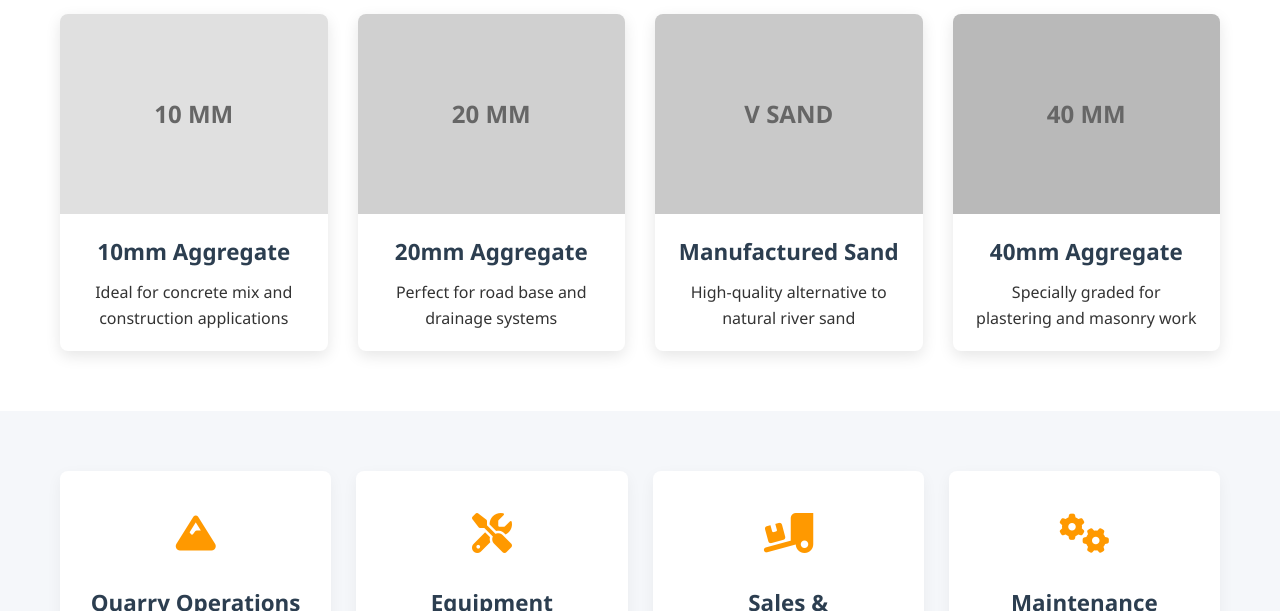
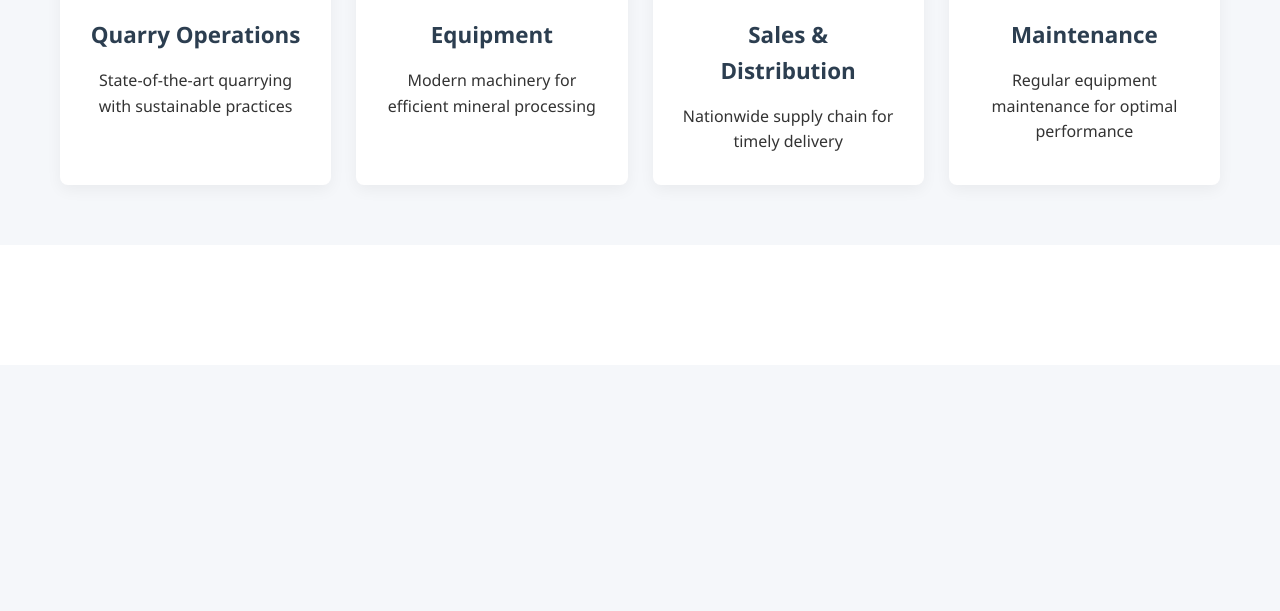
Before and after one commit to bimal-bp/SGX_ERP_DEMO, a plain HTML site: page index.html in a window 1280 px wide. Shown: the part 599-1210 px from the top of the page. After the commit the page ends 964 px from the top, so only its background shows below. Drawn offline with Linux system fonts and the light colour scheme.

Commit message:
Update index.html

```diff
--- a/index.html
+++ b/index.html
@@ -331,45 +331,6 @@
         </div>
     </section>
 
-    <!-- Products Section -->
-    <section class="products">
-        <div class="container">
-            <h2 class="section-title">Our Products</h2>
-            <div class="product-grid">
-                <div class="product-card">
-                    <div class="product-img" style="background-color: #e0e0e0;">10 MM</div>
-                    <div class="product-info">
-                        <h3>10mm Aggregate</h3>
-                        <p>Ideal for concrete mix and construction applications</p>
-                    </div>
-                </div>
-
-                <div class="product-card">
-                    <div class="product-img" style="background-color: #d0d0d0;">20 MM</div>
-                    <div class="product-info">
-                        <h3>20mm Aggregate</h3>
-                        <p>Perfect for road base and drainage systems</p>
-                    </div>
-                </div>
-
-                <div class="product-card">
-                    <div class="product-img" style="background-color: #c9c9c9;">V SAND</div>
-                    <div class="product-info">
-                        <h3>Manufactured Sand</h3>
-                        <p>High-quality alternative to natural river sand</p>
-                    </div>
-                </div>
-
-                <div class="product-card">
-                    <div class="product-img" style="background-color: #b9b9b9;">40 MM</div>
-                    <div class="product-info">
-                        <h3>40mm Aggregate</h3>
-                        <p>Specially graded for plastering and masonry work</p>
-                    </div>
-                </div>
-            </div>
-        </div>
-    </section>
 
     <!-- Services Section -->
     <section class="services">
```
